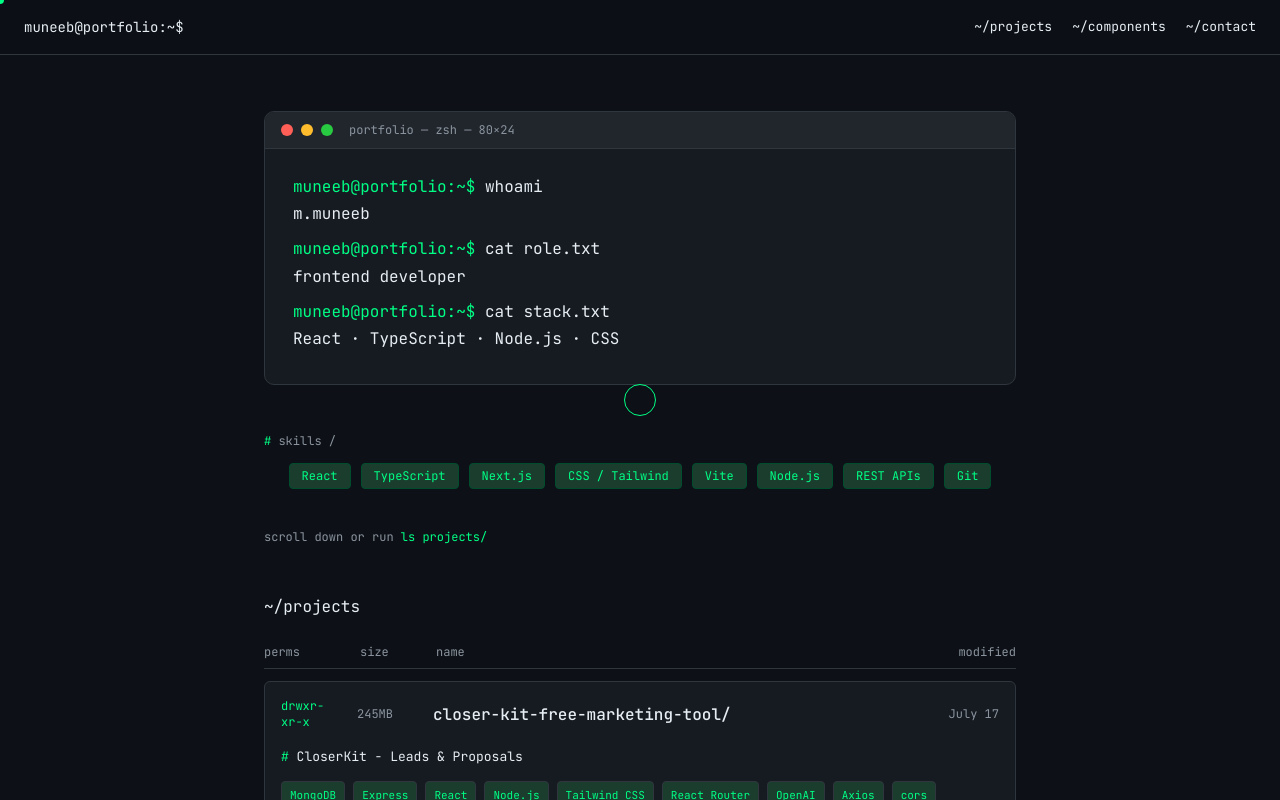
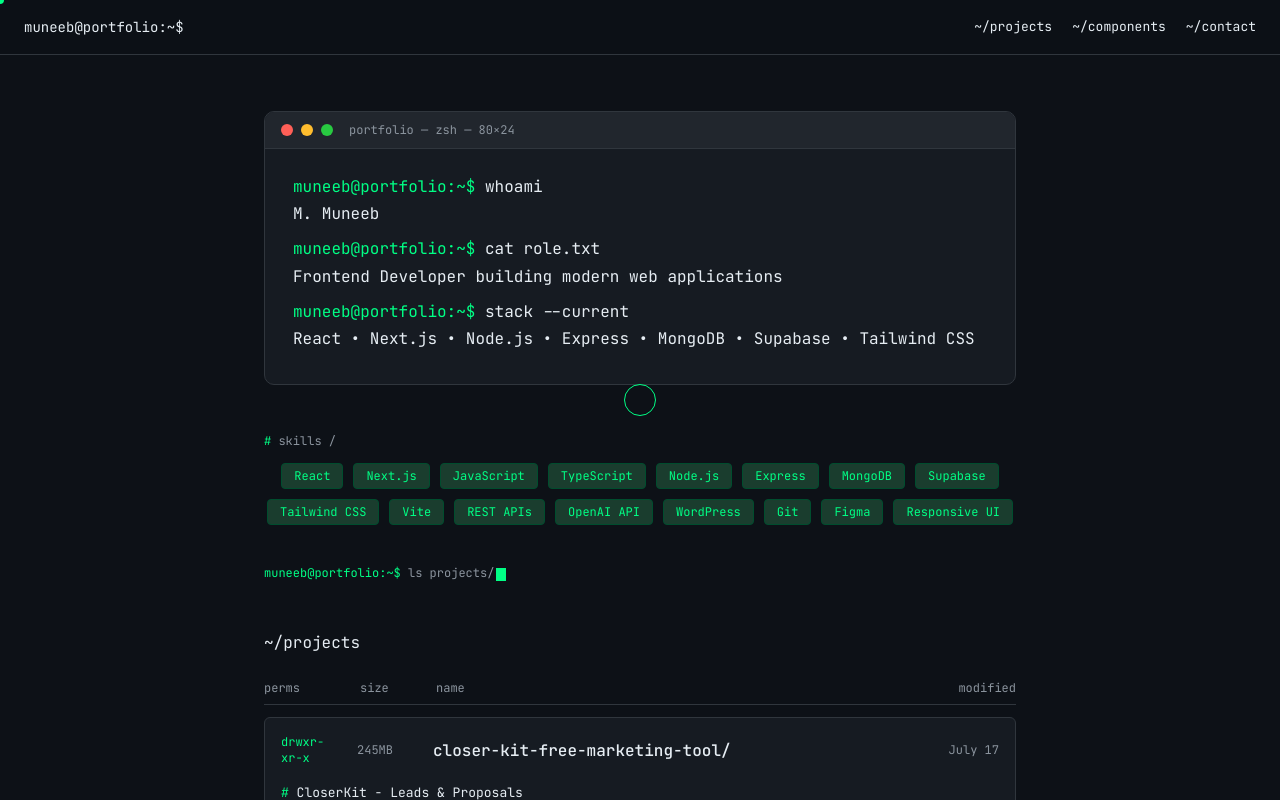
Before and after one commit to mmuneeb1000/portfolio-website-muneeb, a React (Vite) app in the folder client/: page / in a window 1280 px wide. Shown: the top 800 px of the page. Built offline with nearby package versions, Linux system fonts and the light colour scheme.

Commit message:
imformation update

```diff
--- a/client/src/components/Hero.jsx
+++ b/client/src/components/Hero.jsx
@@ -1,17 +1,41 @@
 import React, { useState, useEffect } from "react";
 
 const lines = [
-  { prompt: "whoami", delay: 400, output: "m.muneeb" },
-  { prompt: "cat role.txt", delay: 1200, output: "frontend developer" },
   {
-    prompt: "cat stack.txt",
-    delay: 2000,
-    output: "React · TypeScript · Node.js · CSS",
+    prompt: "whoami",
+    delay: 400,
+    output: "M. Muneeb",
   },
   {
-    prompt: "uptime",
+    prompt: "cat role.txt",
+    delay: 1200,
+    output: "Frontend Developer building modern web applications",
+  },
+  {
+    prompt: "stack --current",
+    delay: 2000,
+    output:
+      "React • Next.js • Node.js • Express • MongoDB • Supabase • Tailwind CSS",
+  },
+  {
+    prompt: "tools --list",
     delay: 2800,
-    output: "3 years building things for the web",
+    output: "Vite • Git • REST APIs • OpenAI API • EmailJS • Figma",
+  },
+  {
+    prompt: "ls projects/",
+    delay: 3600,
+    output: "CloserKit  Frontpage  Portfolio  Weather  Currency  IP-Tracker",
+  },
+  {
+    prompt: "cat experience.md",
+    delay: 4400,
+    output: "5+ years building websites, dashboards and SaaS applications",
+  },
+  {
+    prompt: "echo $STATUS",
+    delay: 5200,
+    output: "Open to interesting projects and collaborations.",
   },
 ];
 
@@ -69,13 +93,21 @@ export default function Hero() {
 
   const skills = [
     "React",
+    "Next.js",
+    "JavaScript",
     "TypeScript",
-    "Next.js",
-    "CSS / Tailwind",
+    "Node.js",
+    "Express",
+    "MongoDB",
+    "Supabase",
+    "Tailwind CSS",
     "Vite",
-    "Node.js",
     "REST APIs",
+    "OpenAI API",
+    "WordPress",
     "Git",
+    "Figma",
+    "Responsive UI",
   ];
 
   return (
@@ -148,15 +180,11 @@ export default function Hero() {
         </div>
       </div>
 
-      <p
-        className="mt-10 text-xs text-muted"
-        style={{
-          animation: "blink 2s step-end infinite",
-        }}
-      >
-        scroll down or run
-        <span className="text-green"> ls projects/</span>
-      </p>
+      <div className="mt-10 text-xs">
+        <span className="text-green">muneeb@portfolio:~$ </span>
+        <span className="text-muted">ls projects/</span>
+        <span className="cursor" />
+      </div>
     </section>
   );
 }
```
